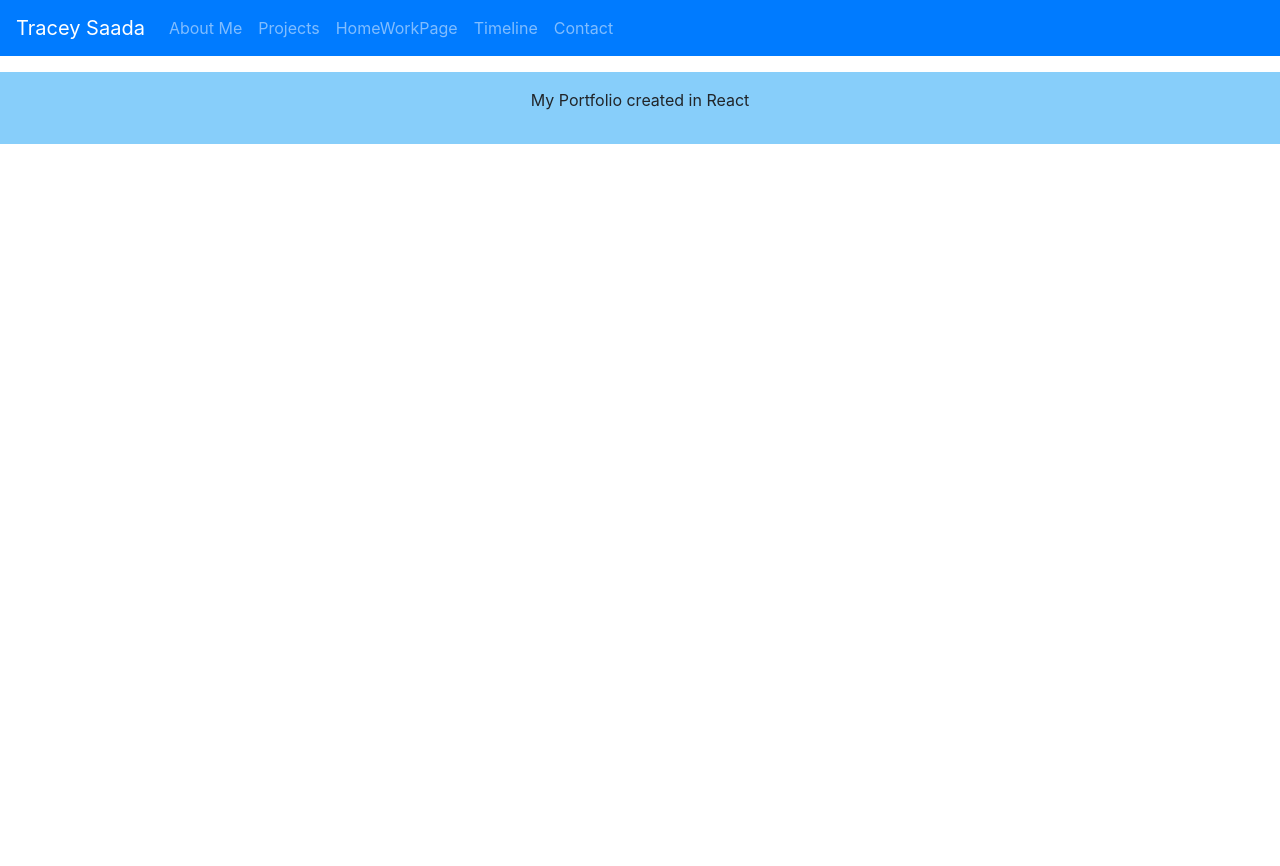
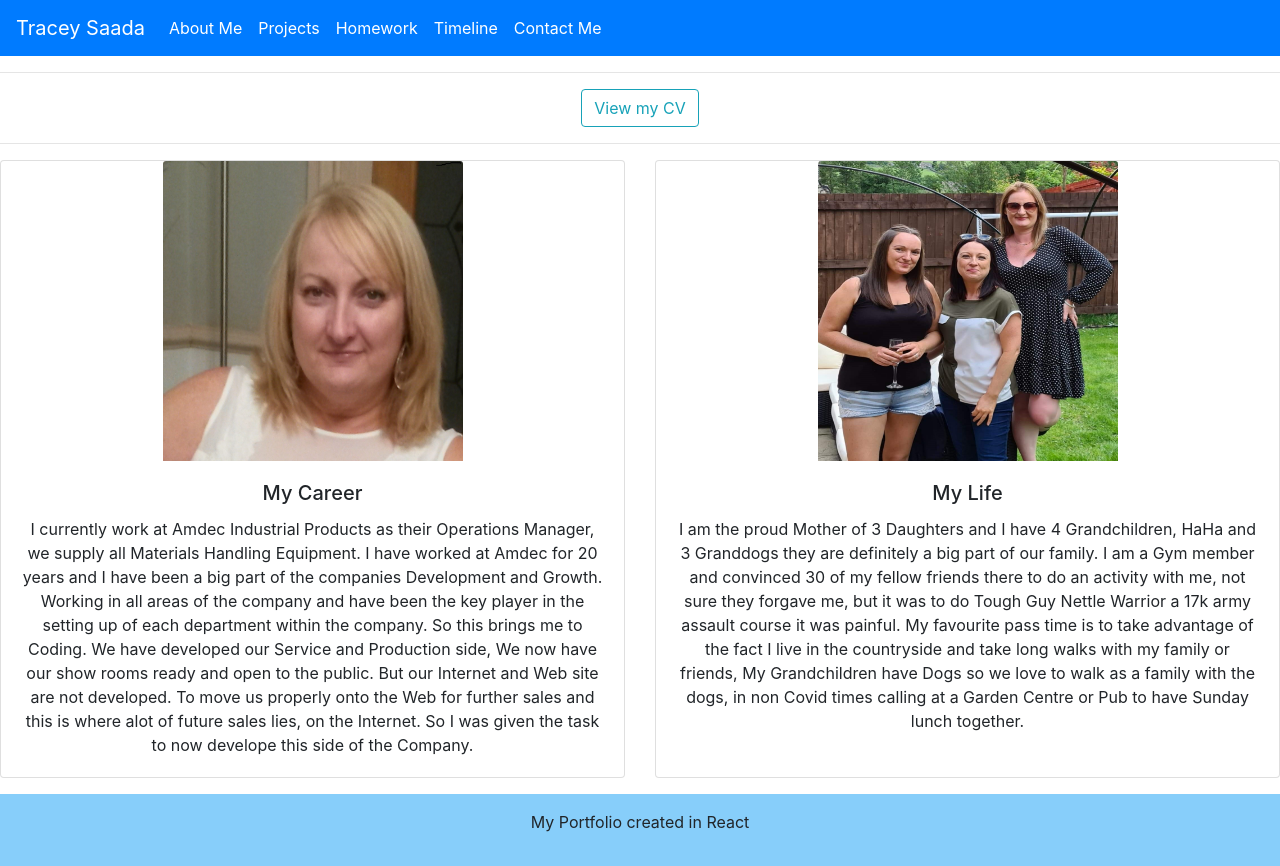
Before and after one commit to traceysaada/React-Portfolio, a React (Create React App) app: page /about in a window 1280 px wide. Before the commit the page ends 800 px from the top, so only its background shows below. Built offline with nearby package versions, Linux system fonts and the light colour scheme.

Commit message:
sorted out problems with deploy

```diff
--- a/package.json
+++ b/package.json
@@ -2,11 +2,13 @@
   "name": "portfolio",
   "version": "0.1.0",
   "private": true,
+  "homepage": "https://traceysaada.github.io/React-Portfolio",
   "dependencies": {
     "@testing-library/jest-dom": "^5.11.10",
     "@testing-library/react": "^11.2.5",
     "@testing-library/user-event": "^12.8.3",
     "bootstrap": "^4.6.0",
+    "gh-pages": "^3.1.0",
     "react": "^17.0.2",
     "react-bootstrap": "^1.5.2",
     "react-dom": "^17.0.2",
@@ -15,6 +17,8 @@
     "web-vitals": "^1.1.1"
   },
   "scripts": {
+    "predeploy": "npm run build",
+    "deploy": "gh-pages -d build",
     "start": "react-scripts start",
     "build": "react-scripts build",
     "test": "react-scripts test",
--- a/src/App.js
+++ b/src/App.js
@@ -1,5 +1,5 @@
 import './App.css';
-import { BrowserRouter as Router, Route} from 'react-router-dom'
+import { BrowserRouter as Router, Route, Redirect} from 'react-router-dom'
 import Header from "./Components/Header"
 import Footer from "./Components/Footer"
 import ProjectPage from './Components/ProjectPage';
@@ -13,12 +13,18 @@ function App() {
     <div className="App">
       <Router>
      <Header />
-      <Route exact path="/" component={About} />
-      <Route exact path="/projects" component={ProjectPage} />
-      <Route exact path="/timeline" component={TimeLinePage} />
-      <Route exact path="/contactpage" component={ContactPage} />
-      <Route exact path="/homework" component={HomeWorkPage} />
-      <Route exact path="/footer" component={Footer} />
+     <Route path="/">
+       <Redirect to="/about"/>
+     </Route>
+     <Route path="/React-Portfolio">
+       <Redirect to="/about"/>
+     </Route>
+      <Route  path="/about" component={About} />
+      <Route  path="/projects" component={ProjectPage} />
+      <Route  path="/timeline" component={TimeLinePage} />
+      <Route  path="/contact" component={ContactPage} />
+      <Route  path="/homework" component={HomeWorkPage} />
+
       <Footer/>
       </Router>
     </div>
--- a/src/Components/Header.js
+++ b/src/Components/Header.js
@@ -1,5 +1,6 @@
 import React, { Component } from "react";
 import { Navbar, Nav } from "react-bootstrap";
+import { Link} from 'react-router-dom'
 import "bootstrap/dist/css/bootstrap.min.css";
 
 class Header extends Component {
@@ -9,11 +10,11 @@ class Header extends Component {
         <Navbar bg="primary" variant="dark">
           <Navbar.Brand href="#home">Tracey Saada</Navbar.Brand>
           <Nav className="mr-auto">
-            <Nav.Link href="/">About Me</Nav.Link>
-            <Nav.Link href="/projects">Projects</Nav.Link>
-            <Nav.Link href="/homework">HomeWorkPage</Nav.Link>
-            <Nav.Link href="/timeline">Timeline</Nav.Link>
-            <Nav.Link href="/contactpage">Contact</Nav.Link>
+            <Nav.Link ><Link to="/about" style={{color: "#FFF"}}>About Me</Link></Nav.Link>
+            <Nav.Link><Link to="/projects" style={{color: "#FFF"}}>Projects</Link></Nav.Link>
+            <Nav.Link ><Link to="/homework" style={{color: "#FFF"}}>Homework</Link></Nav.Link>
+            <Nav.Link ><Link to="/timeline" style={{color: "#FFF"}}>Timeline</Link></Nav.Link>
+            <Nav.Link ><Link to="/contact" style={{color: "#FFF"}}>Contact Me</Link></Nav.Link>
           </Nav>
         </Navbar>
       </>
--- a/src/index.js
+++ b/src/index.js
@@ -2,12 +2,14 @@ import React from 'react';
 import ReactDOM from 'react-dom';
 import './index.css';
 import App from './App';
+import {BrowserRouter} from 'react-router-dom'
 import reportWebVitals from './reportWebVitals';
 
 ReactDOM.render(
-  <React.StrictMode>
-    <App />
-  </React.StrictMode>,
+  <BrowserRouter basename={process.env.PUBLIC_URL}>
+  <App />
+</BrowserRouter>
+  ,
   document.getElementById('root')
 );
 
```
Also changed, not shown: 1 other file (tests, documents, lock files or other folders).
